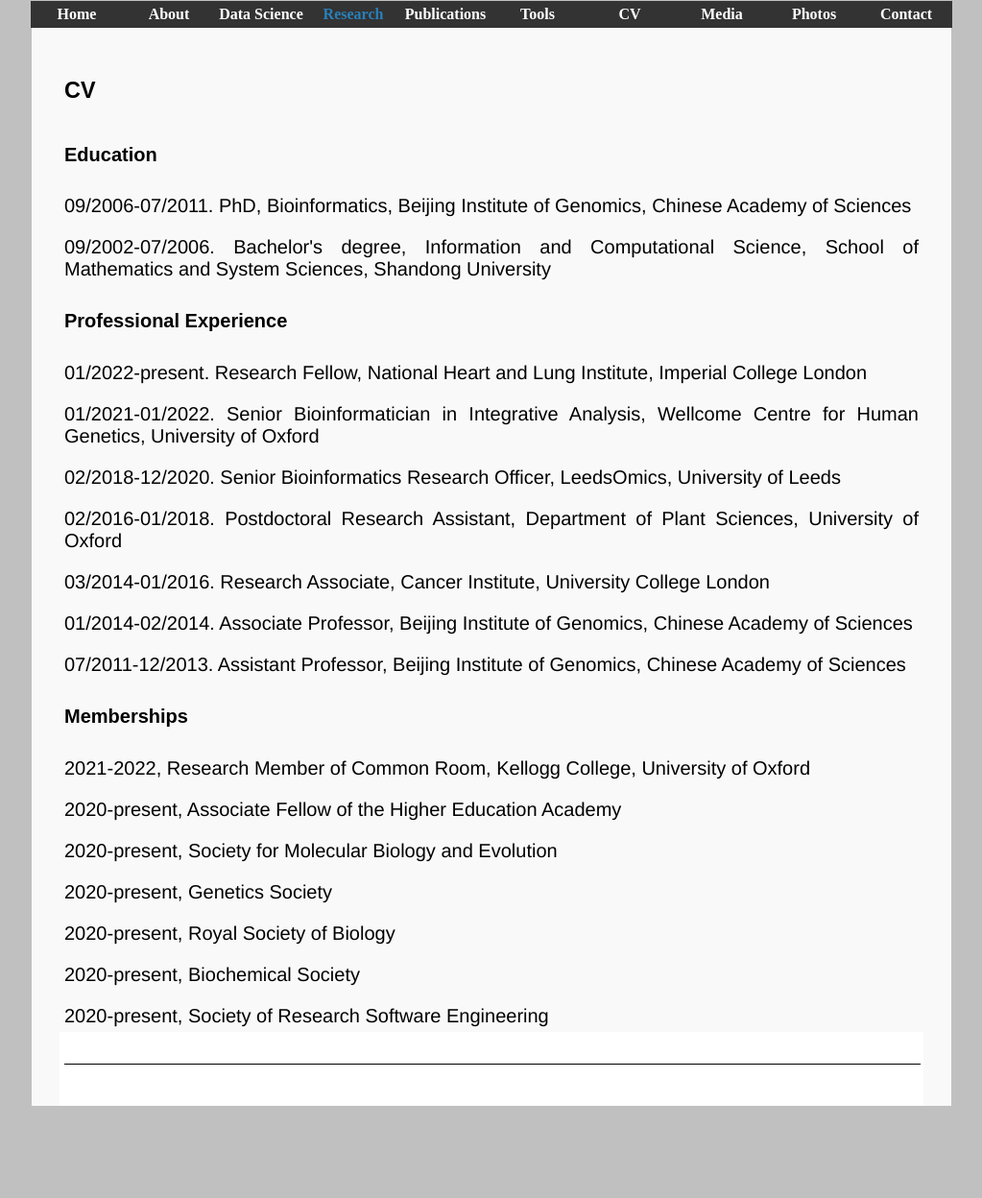
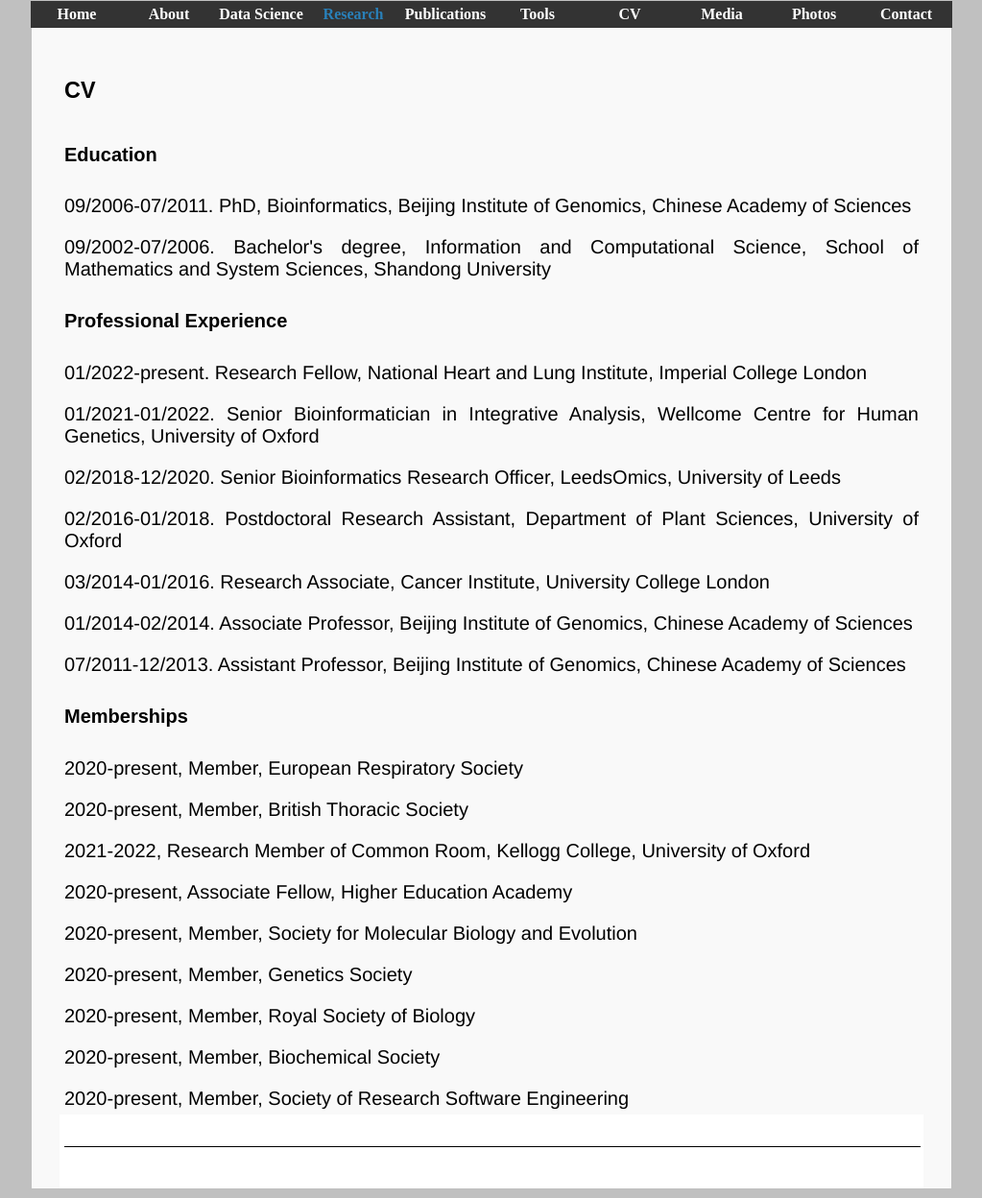
Before and after one commit to NextGenBioinformatics/dapeng-wang, a Jekyll site: the page cv.html, which Jekyll copies as it is, in a window 1280 px wide, cut to the strip 169-1417 px from the top of the page. Shown: the whole strip at 96% size, without its empty margins (128-1151 px from the left). Built offline with Jekyll 4.4.1, drawn with Linux system fonts in a browser that asks for light colours; before the commit the page ends 1331 px from its top, so only the background shows below that.

Commit message:
Add files via upload

```diff
--- a/cv.html
+++ b/cv.html
@@ -70,13 +70,15 @@
 
 <h4>Memberships</h4>
 
+<p>2020-present, Member, European Respiratory Society</p>
+<p>2020-present, Member, British Thoracic Society</p>
 <p>2021-2022, Research Member of Common Room, Kellogg College, University of Oxford</p>
-<p>2020-present, Associate Fellow of the Higher Education Academy</p>
-<p>2020-present, Society for Molecular Biology and Evolution</p>
-<p>2020-present, Genetics Society</p>
-<p>2020-present, Royal Society of Biology</p>
-<p>2020-present, Biochemical Society</p>
-<p>2020-present, Society of Research Software Engineering</p>
+<p>2020-present, Associate Fellow, Higher Education Academy</p>
+<p>2020-present, Member, Society for Molecular Biology and Evolution</p>
+<p>2020-present, Member, Genetics Society</p>
+<p>2020-present, Member, Royal Society of Biology</p>
+<p>2020-present, Member, Biochemical Society</p>
+<p>2020-present, Member, Society of Research Software Engineering</p>
 
 </td>
 </tr>
```
